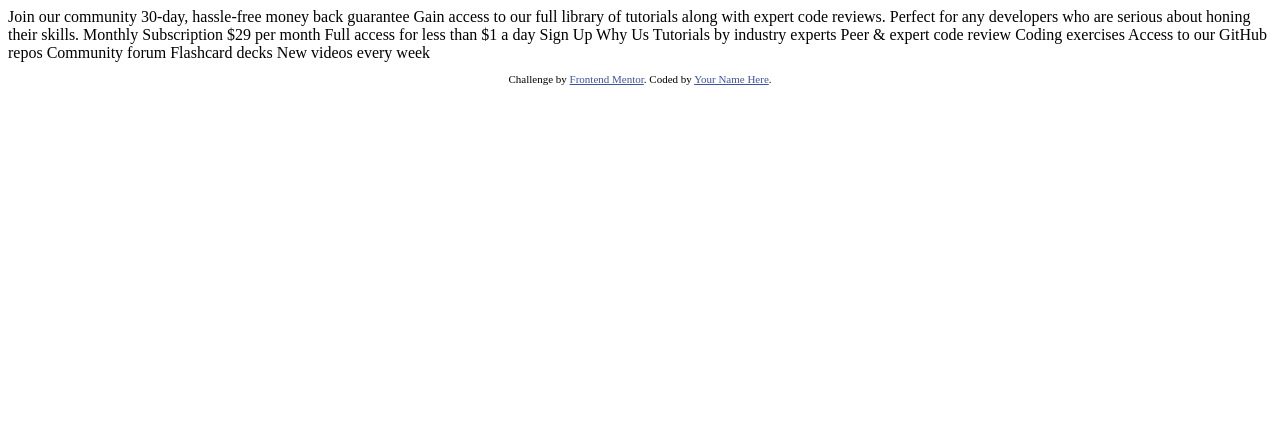
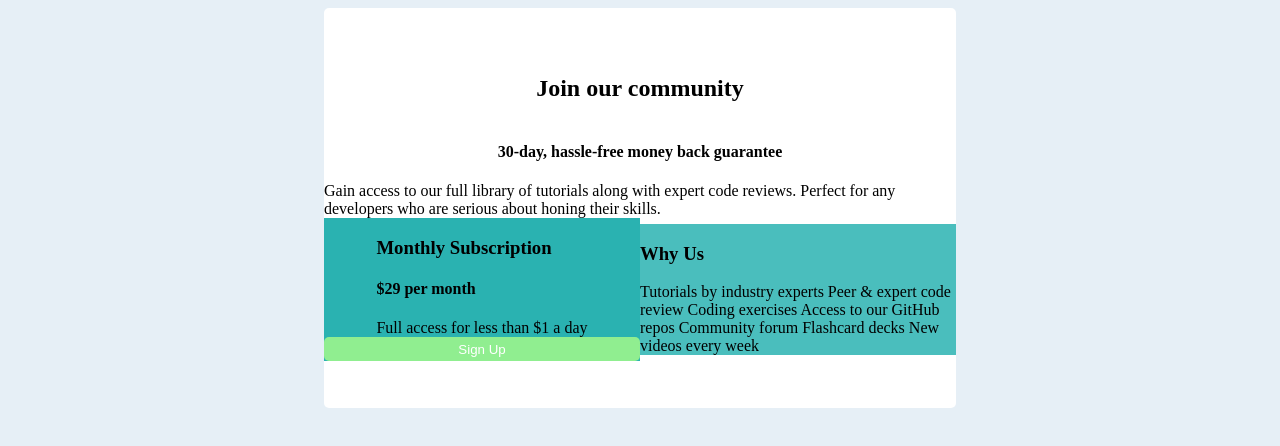
Before and after one commit to morphusss/price-grid-html, a plain HTML site: page index.html in a window 1280 px wide. Drawn offline with Linux system fonts and the light colour scheme.

Commit message:
feat/add background color + center container

```diff
--- a/index.html
+++ b/index.html
@@ -8,29 +8,35 @@
 
   <title>Frontend Mentor | Single Price Grid Component</title>
 
-  <!-- Feel free to remove these styles or customise in your own stylesheet 👍 -->
-  <style>
-    .attribution { font-size: 11px; text-align: center; }
-    .attribution a { color: hsl(228, 45%, 44%); }
-  </style>
+  <link rel="stylesheet" href="style.css">
+
 </head>
-<body>
-  Join our community
+<body class="body">
+  <main class="main-container">
+    <div class="cont">
+      <section class="upper-container">
+        <h1>Join our community</h1>
 
-  30-day, hassle-free money back guarantee
+        <h4>30-day, hassle-free money back guarantee</h4>
 
         Gain access to our full library of tutorials along with expert code reviews.
         Perfect for any developers who are serious about honing their skills.
+      </section>
 
-  Monthly Subscription
+      <section class="lower-container">
+        <section class="left-container">
+          <div class="left-cont-content">
+            <h3>Monthly Subscription</h3>
 
-  &dollar;29 per month
+            <h4><span class="dollar-price">&dollar;29</span> per month</h4>
 
             Full access for less than &dollar;1 a day
-
-  Sign Up
-
-  Why Us
+          </div>
+          <button class="button">Sign Up</button>
+        </section>
+        <section class="right-container">
+          <div class="right-cont-content">
+            <h3>Why Us</h3>
 
             Tutorials by industry experts
             Peer &amp; expert code review
@@ -39,12 +45,10 @@
             Community forum
             Flashcard decks
             New videos every week
-
-  <footer>
-    <p class="attribution">
-      Challenge by <a href="https://www.frontendmentor.io?ref=challenge" target="_blank">Frontend Mentor</a>.
-      Coded by <a href="#">Your Name Here</a>.
-    </p>
-  </footer>
+          </div>
+        </section>
+      </section>
+    </div>
+  </main>
 </body>
 </html>
--- a/style.css
+++ b/style.css
@@ -0,0 +1,57 @@
+.body {
+    background-color: rgba(230,239,246,255);
+    display: flex;
+    justify-content: center;
+
+}
+
+.main-container {
+    display: flex;
+    justify-content: center;
+    align-items: center;
+    border-radius: 5px;
+    background-color: white;
+    width: 50%;
+    height: 50vh;
+
+}
+
+.upper-container {
+    display: flex;
+    justify-content: center;
+    align-items: center;
+    flex-direction: column;
+}
+
+.lower-container {
+    display: flex;
+    justify-content: center;
+    align-items: center;
+    flex-direction: row;
+}
+
+.left-container {
+    display: flex;
+    flex-direction: column;
+    justify-content: center;
+    align-items: center;
+    background-color: rgba(42,178,177,255);
+    width: 50%;
+    max-height: 100%;
+
+}
+
+.right-container {
+    width: 50%;
+    background-color: rgba(74,190,189,255);
+    max-height: 100%
+}
+
+.button {
+    width: 100%;
+    height: 3vh;
+    border-radius: 5px;
+    border: 0px;
+    background-color: lightgreen;
+    color: white;
+}
```
Lines whose indentation alone changed are shown as unchanged.
